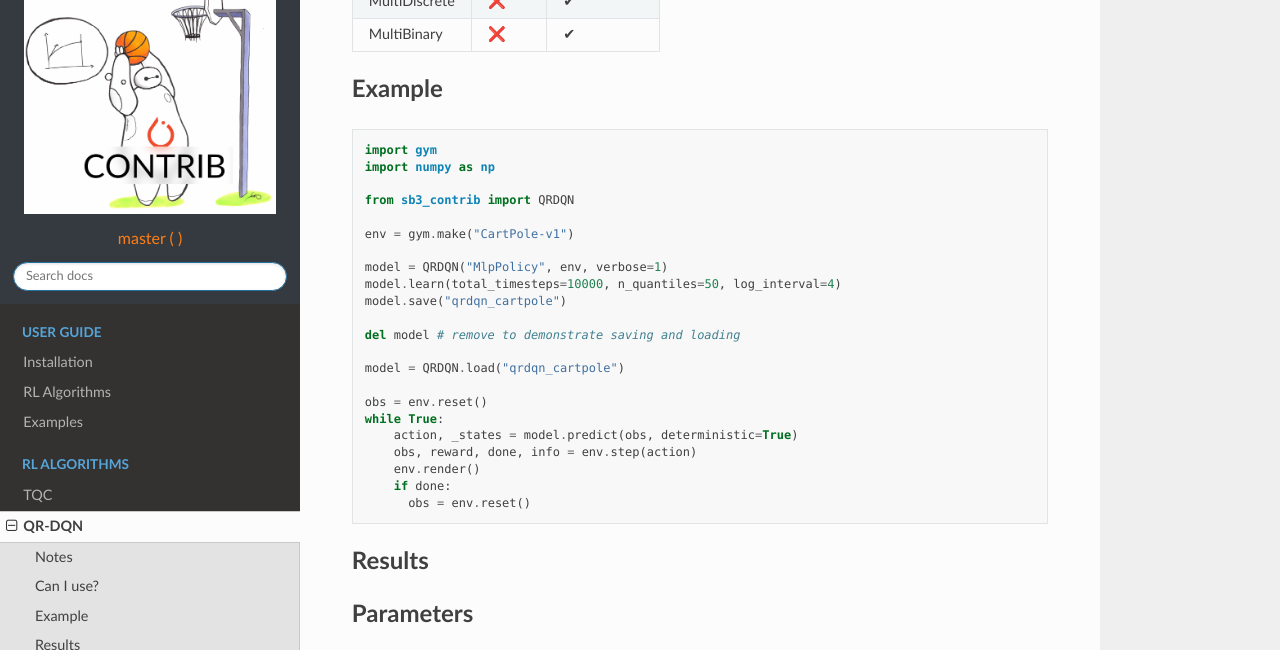
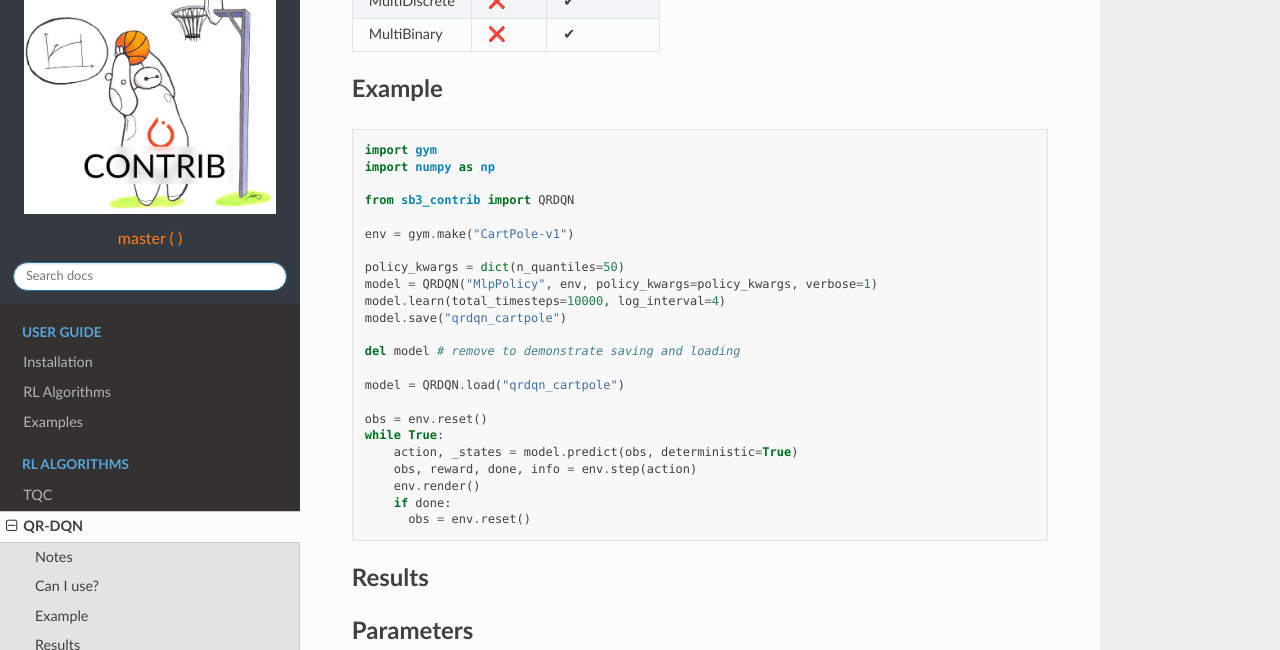
Before and after one commit to Stable-Baselines-Team/stable-baselines3-contrib, a Sphinx documentation site: the page built from docs/modules/qrdqn.rst, in a window 1280 px wide and 900 px high, scrolled down 853 px, cut to the strip 0-650 px from the top of the window. Built offline with Sphinx 7.4.7 and the Read the Docs theme 2.0.0, drawn with Linux system fonts in a browser that asks for light colours; the version number could not be read and is left out.

Commit message:
Fix bugs

```diff
--- a/docs/guide/examples.rst
+++ b/docs/guide/examples.rst
@@ -25,7 +25,8 @@ Train a Quantile Regression DQN (QR-DQN) agent on the CartPole environment.
 
   from sb3_contrib import QRDQN
 
-  model = QRDQN("MlpPolicy", "CartPole-v1", n_quantiles=50, verbose=1)
+  policy_kwargs = dict(n_quantiles=50)
+  model = QRDQN("MlpPolicy", "CartPole-v1", policy_kwargs=policy_kwargs, verbose=1)
   model.learn(total_timesteps=10000, log_interval=4)
   model.save("qrdqn_cartpole")
 
--- a/docs/modules/qrdqn.rst
+++ b/docs/modules/qrdqn.rst
@@ -55,8 +55,9 @@ Example
 
   env = gym.make("CartPole-v1")
 
-  model = QRDQN("MlpPolicy", env, verbose=1)
-  model.learn(total_timesteps=10000, n_quantiles=50, log_interval=4)
+  policy_kwargs = dict(n_quantiles=50)
+  model = QRDQN("MlpPolicy", env, policy_kwargs=policy_kwargs, verbose=1)
+  model.learn(total_timesteps=10000, log_interval=4)
   model.save("qrdqn_cartpole")
 
   del model # remove to demonstrate saving and loading
```
